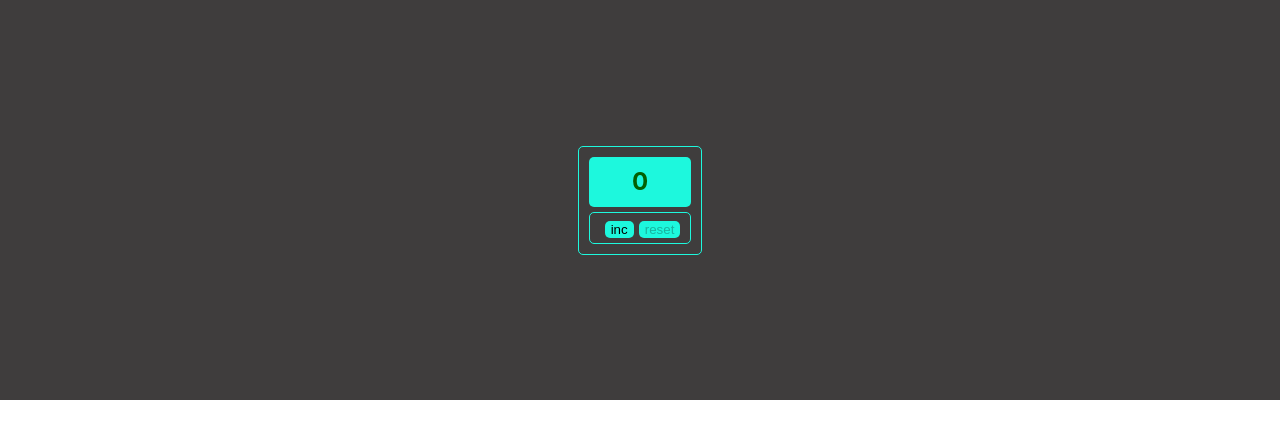
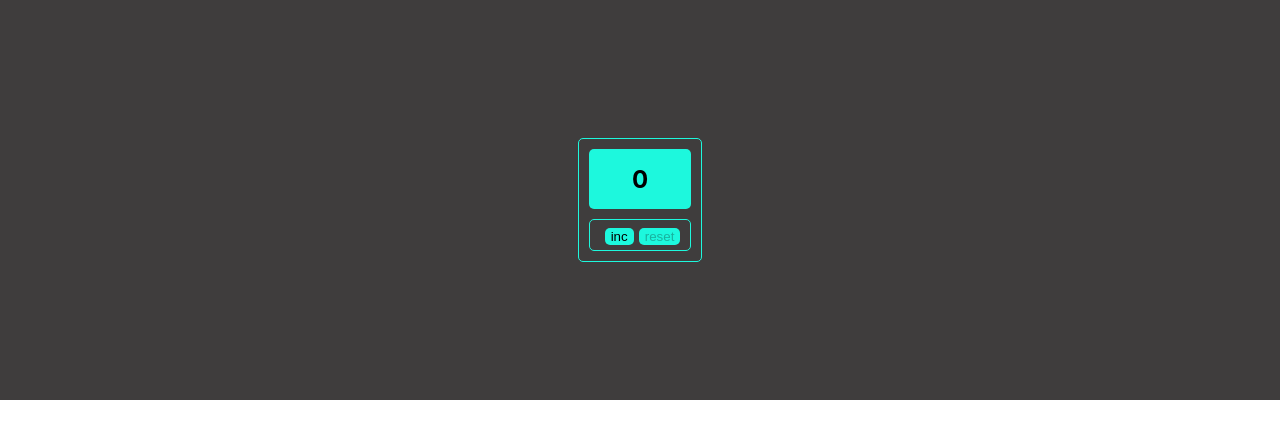
Before and after one commit to pdxserg/counter-18-apr, a React (Create React App) app: page / in a window 1280 px wide. Shown: the top 438 px of the page. Built offline with nearby package versions, Linux system fonts and the light colour scheme.

Commit message:
need red next

```diff
--- a/src/App.css
+++ b/src/App.css
@@ -9,37 +9,35 @@
     background-color: #3f3d3d;
 
 }
-.c{
-  border: 1px solid;
+
+.c {
+    border: 1px solid #1df8dd;
     padding: 10px 10px;
     border-radius: 5px;
-  border-color: #1df8dd;
 }
-.a{
-  height: 50px;
+
+.a {
+    height: 60px;
     display: flex;
     justify-content: center;
     align-items: center;
     border-radius: 5px;
     background-color: #1df8dd;
 }
-.b{
 
-  margin-top: 5px;
+.b {
+    margin-top: 10px;
     max-width: 400px;
-  border: 1px solid;
+    border: 1px solid #1df8dd;
     padding: 5px 10px;
     border-radius: 5px;
-  border-color: #1df8dd;
 
 }
-button{
 
+button {
     margin-left: 5px;
+    cursor: pointer;
     background-color: #1df8dd;
     border-radius: 5px;
     border: none;
 }
-h2{
-  color: #026002;
-}
--- a/src/App.tsx
+++ b/src/App.tsx
@@ -6,15 +6,9 @@ function App() {
 
 	let [a, setA] = useState(0)
 
-	function onClickHandler() {
-		a = a + 1
-		setA(a)
-	}
+	function onClickHandler() {a = a + 1; setA(a)}
+	function onClickHandlerZero() {a = 0; setA(a)}
 
-	function onClickHandlerZero() {
-		a = 0
-		setA(a)
-	}
 
 	return (
 
@@ -30,6 +24,7 @@ function App() {
 			</div>
 
 
+
 		</div>
 	);
 }
```
Lines whose indentation alone changed are shown as unchanged.
